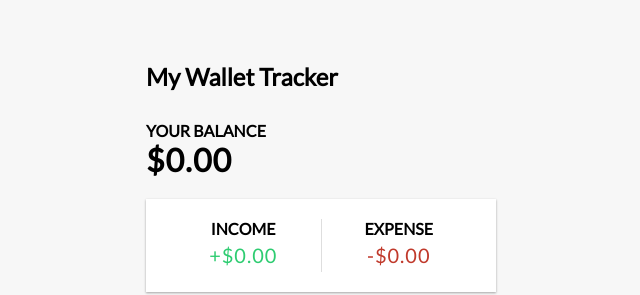
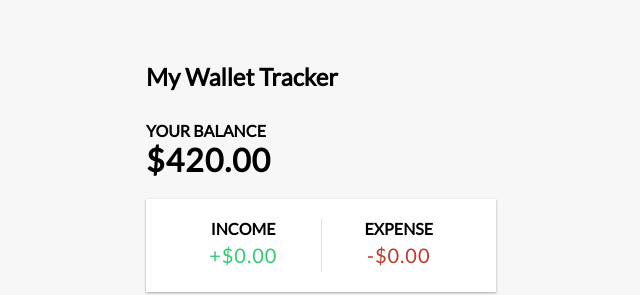
Before and after one commit to Trezzmann/wallet-app-react-typescript, a React (Create React App) app: page / in a window 1280 px wide. Shown: the top 295 px of the page, without its empty margins (319-959 px from the left). Built offline with nearby package versions, Linux system fonts and the light colour scheme.

Commit message:
calculate total amount

```diff
--- a/src/components/Balance.tsx
+++ b/src/components/Balance.tsx
@@ -1,8 +1,17 @@
+import { useContext } from "react";
+import { AppContext } from "../context/AppState";
+
 export default function Balance() {
+  const { transactions } = useContext(AppContext);
+  const total = transactions
+    .map((x) => x.amount)
+    .reduce((acc, val) => acc + val, 0)
+    .toFixed(2);
+
   return (
     <>
       <h4>Your Balance</h4>
-      <h1 id="balance">$0.00</h1>
+      <h1 id="balance">${total}</h1>
     </>
   );
 }
```
